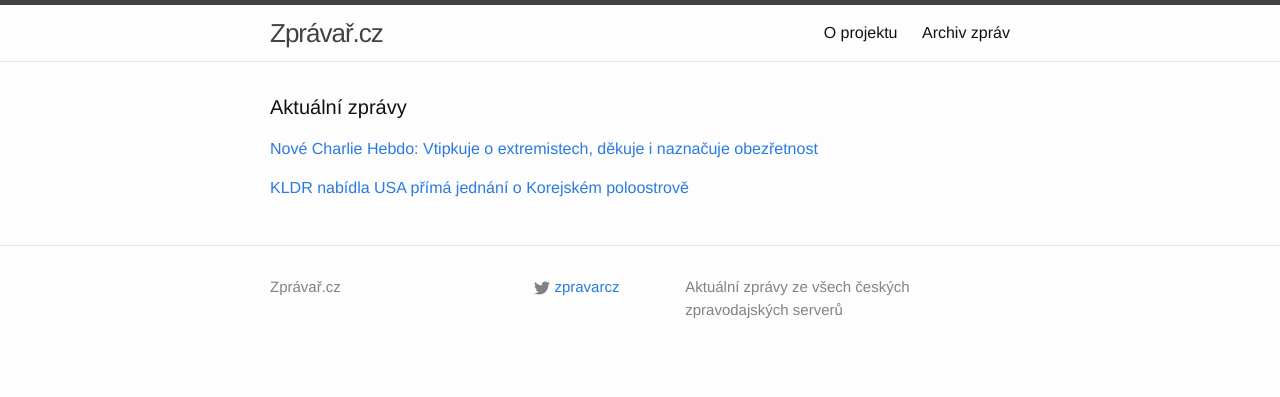
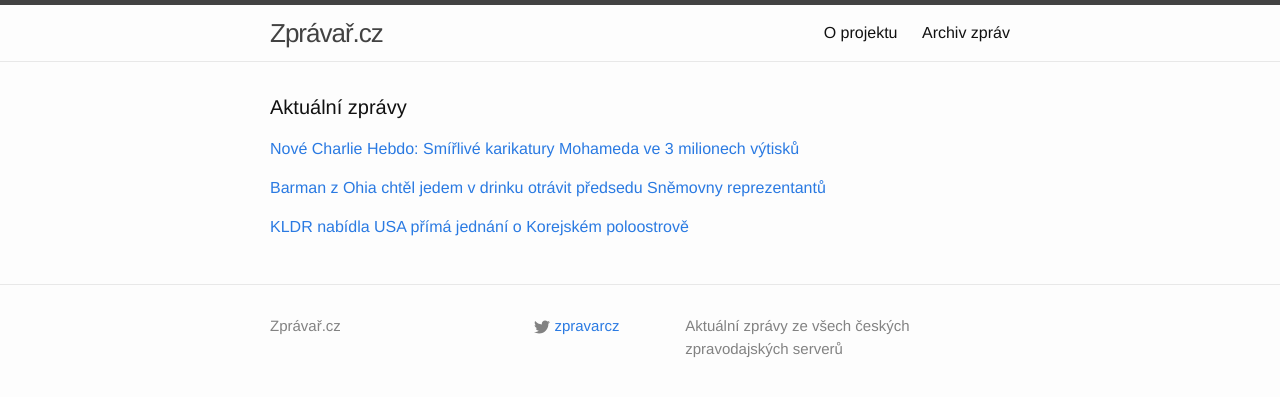
Before and after one commit to adliska/zpravar, a Jekyll site: the page built from index.html, in a window 1280 px wide. Shown: the top 397 px of the page. Built offline with Jekyll 4.4.1, drawn with Linux system fonts in a browser that asks for light colours.

Commit message:
zpravar news update

```diff
--- a/index.html
+++ b/index.html
@@ -5,15 +5,24 @@ layout: default
 <div class="home">
     <h1 class="page-heading">Aktuální zprávy</h1>
 
-<p><a href="javascript:;" onclick="toggle_visibility('zpravy0')">Nové Charlie Hebdo: Vtipkuje o extremistech, děkuje i naznačuje obezřetnost</a></p>
+<p><a href="javascript:;" onclick="toggle_visibility('zpravy0')">Nové Charlie Hebdo: Smířlivé karikatury Mohameda ve 3 milionech výtisků</a></p>
 <div id="zpravy0" style="display:none">
 <ul>
+<li><a href=http://www.ceskatelevize.cz/ct24/svet/298106-nove-charlie-hebdo-smirlive-karikatury-mohameda-ve-3-milionech-vytisku/>Nové Charlie Hebdo: Smířlivé karikatury Mohameda ve 3 milionech výtisků - www.ceskatelevize.cz</a></li>
 <li><a href=http://www.ceskatelevize.cz/ct24/svet/298106-nove-charlie-hebdo-vtipkuje-o-extremistech-dekuje-i-naznacuje-obezretnost/>Nové Charlie Hebdo: Vtipkuje o extremistech, děkuje i naznačuje obezřetnost - www.ceskatelevize.cz</a></li>
 <li><a href=http://www.ceskatelevize.cz/ct24/svet/298106-nove-charlie-hebdo-vtipkuje-o-extremistech-dekuje-za-podporu-i-priznava-obezretnost/>Nové Charlie Hebdo: Vtipkuje o extremistech, děkuje za podporu i přiznává obezřetnost - www.ceskatelevize.cz</a></li>
 <li><a href=http://www.ceskatelevize.cz/ct24/svet/298106-tyden-po-utocich-charlie-hebdo-znovu-na-pultech/>Týden po útocích Charlie Hebdo znovu na pultech - www.ceskatelevize.cz</a></li>
 </ul>
-</div><p><a href="javascript:;" onclick="toggle_visibility('zpravy1')">KLDR nabídla USA přímá jednání o Korejském poloostrově</a></p>
+</div><p><a href="javascript:;" onclick="toggle_visibility('zpravy1')">Barman z Ohia chtěl jedem v drinku otrávit předsedu Sněmovny reprezentantů</a></p>
 <div id="zpravy1" style="display:none">
+<ul>
+<li><a href=http://zahranicni.ihned.cz/c1-63378960-barman-z-ohia-chtel-jedem-v-drinku-otravit-predsedu-snemovny-reprezentantu>Barman z Ohia chtěl jedem v drinku otrávit předsedu Sněmovny reprezentantů - zahranicni.ihned.cz</a></li>
+<li><a href=http://www.tyden.cz/rubriky/zahranici/amerika/barman-obvinen-z-pripravy-vrazdy-vysoke-sajby-usa_330026.html>Barman obviněn z přípravy vraždy vysoké \"šajby\" USA - www.tyden.cz</a></li>
+<li><a href=http://zpravy.idnes.cz/v-usa-obvinen-muz-kterz-chtel-zabit-sefa-snemovny-reprezentantu-pxs-/zahranicni.aspx?c=A150114_064027_zahranicni_jj>Barmana z Ohia obvinili z přípravy vraždy šéfa Sněmovny reprezentantů - zpravy.idnes.cz</a></li>
+<li><a href=http://zpravy.aktualne.cz/zahranici/barman-podle-policie-planoval-vrazdu-sefa-snemovny-boehnera/r~729be0b89bae11e4aff10025900fea04/>Barman podle policie plánoval vraždu šéfa sněmovny Boehnera - zpravy.aktualne.cz</a></li>
+</ul>
+</div><p><a href="javascript:;" onclick="toggle_visibility('zpravy2')">KLDR nabídla USA přímá jednání o Korejském poloostrově</a></p>
+<div id="zpravy2" style="display:none">
 <ul>
 <li><a href=http://www.tyden.cz/rubriky/zahranici/asie-a-oceanie/kldr-nabidla-usa-prima-jednani-o-korejskem-poloostrove_330024.html>KLDR nabídla USA přímá jednání o Korejském poloostrově - www.tyden.cz</a></li>
 <li><a href=http://zpravy.aktualne.cz/zahranici/kldr-nabidla-usa-prima-jednani-o-korejskem-poloostrove/r~f9f90bd89bab11e4ba57002590604f2e/>KLDR nabídla USA přímá jednání o Korejském poloostrově - zpravy.aktualne.cz</a></li>
```
